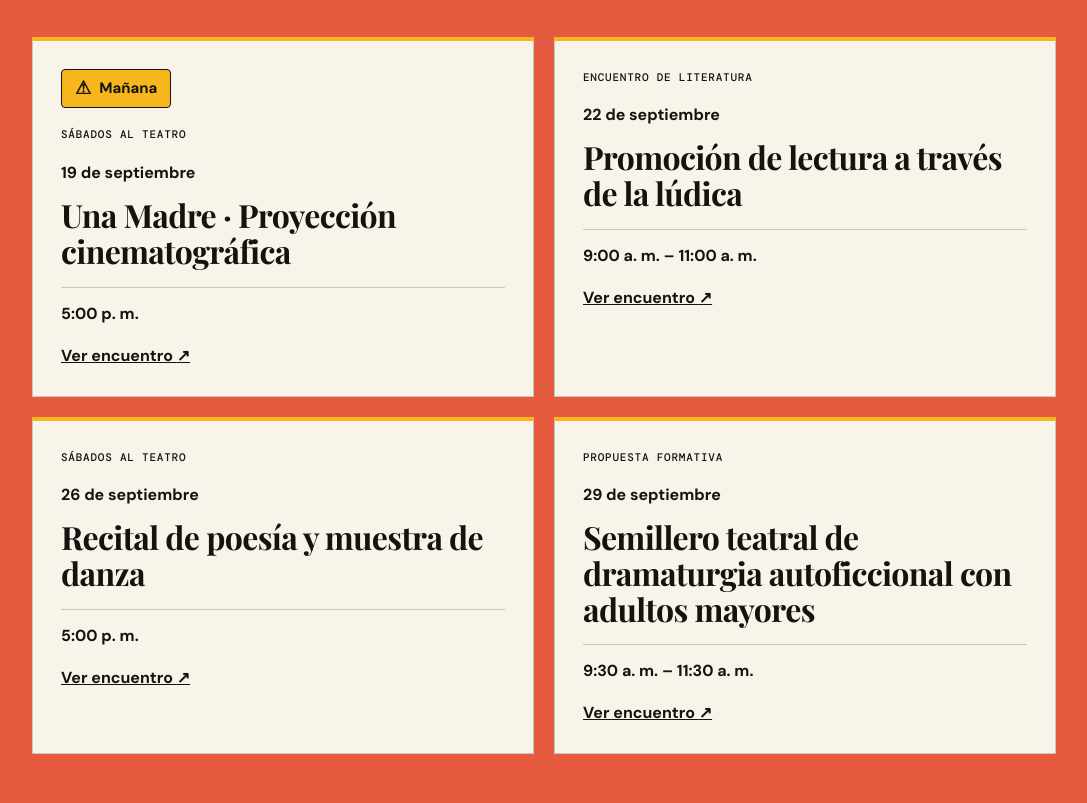
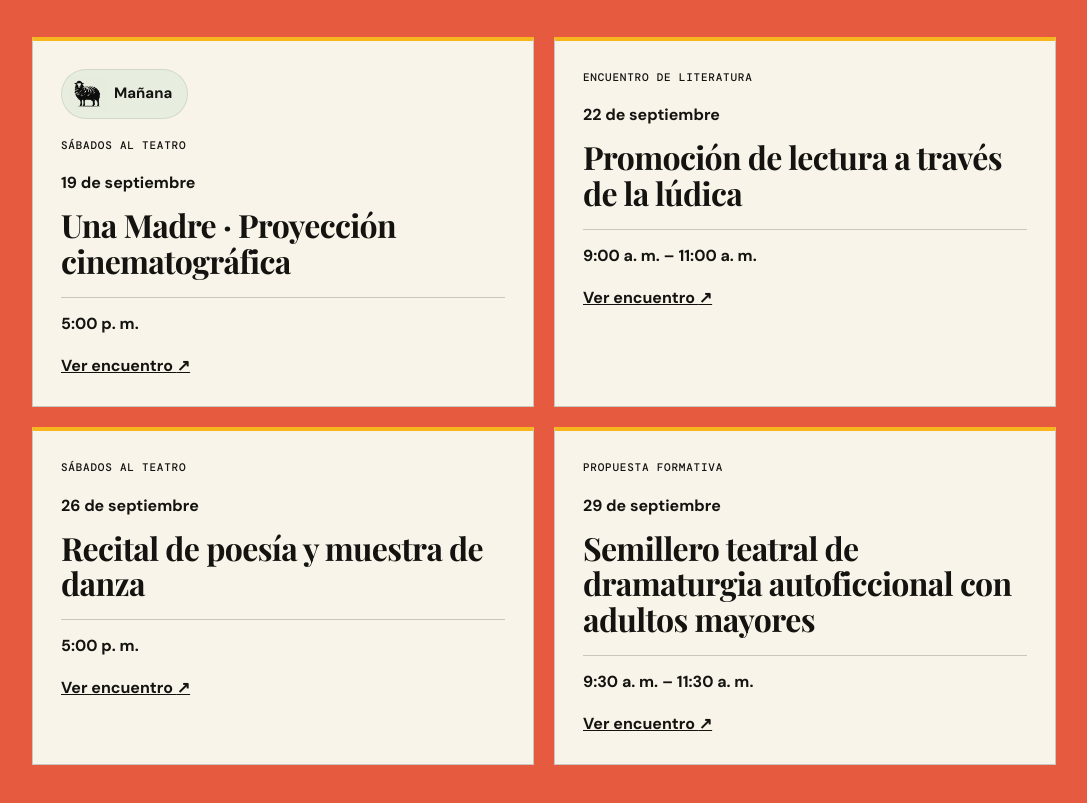
Before and after one commit to raquelparejacasting-create/el-ensue-o, a plain HTML site: page index.html in a window 1280 px wide. Shown: the part 3297-4100 px from the top of the page, without its empty margins (96-1183 px from the left). Drawn offline with nearby package versions, Linux system fonts and the light colour scheme; a web font is replaced by a local one.

Commit message:
Usar oveja de El Ensueno en recordatorios de agenda

```diff
--- a/event-notices.js
+++ b/event-notices.js
@@ -27,9 +27,9 @@
       const badge = document.createElement('p');
       badge.className = 'event-notice ' + (label === 'Hoy' ? 'event-notice-today' : 'event-notice-tomorrow');
       badge.dataset.label = label;
-      const icon = document.createElement('span');
+      const icon = document.createElement('img');
       icon.setAttribute('aria-hidden', 'true');
-      icon.textContent = '⚠';
+      icon.src = 'assets/favicon.png'; icon.alt = ''; icon.width = 36; icon.height = 36;
       badge.append(icon, ' ' + label);
       article.prepend(badge);
     });
--- a/styles.css
+++ b/styles.css
@@ -110,4 +110,4 @@
 @media(max-width:1000px){.current-process-grid{grid-template-columns:1fr}}
 
 @media(min-width:761px) and (max-width:1200px){.site-header{padding-inline:22px;gap:18px}.header-logo{width:142px;flex-shrink:0}.site-nav{gap:16px}.site-nav>a,.site-nav>.nav-dropdown>.dropdown-toggle{font-size:13px}}
-.event-notice{display:inline-flex;align-items:center;gap:8px;margin:0 0 18px;padding:7px 13px;border:1px solid currentColor;border-radius:4px;font:700 15px/1.3 var(--sans)}.event-notice-today{background:#922d18;color:#fff}.event-notice-tomorrow{background:var(--gold);color:var(--ink)}.event-notice span{font-size:18px}
+.event-notice{display:inline-flex;align-items:center;gap:8px;margin:0 0 18px;padding:7px 13px;border:1px solid currentColor;border-radius:4px;font:700 15px/1.3 var(--sans)}.event-notice-today{background:#922d18;color:#fff}.event-notice-tomorrow{background:var(--gold);color:var(--ink)}.event-notice span{font-size:18px}.event-notice{padding:6px 15px 6px 8px;border:1px solid #14131018;border-radius:999px}.event-notice-today{background:#fbe3a3;color:var(--ink)}.event-notice-tomorrow{background:#e7eddf;color:var(--ink)}.event-notice img{display:block;width:36px;height:36px;object-fit:contain;mix-blend-mode:multiply}
```
